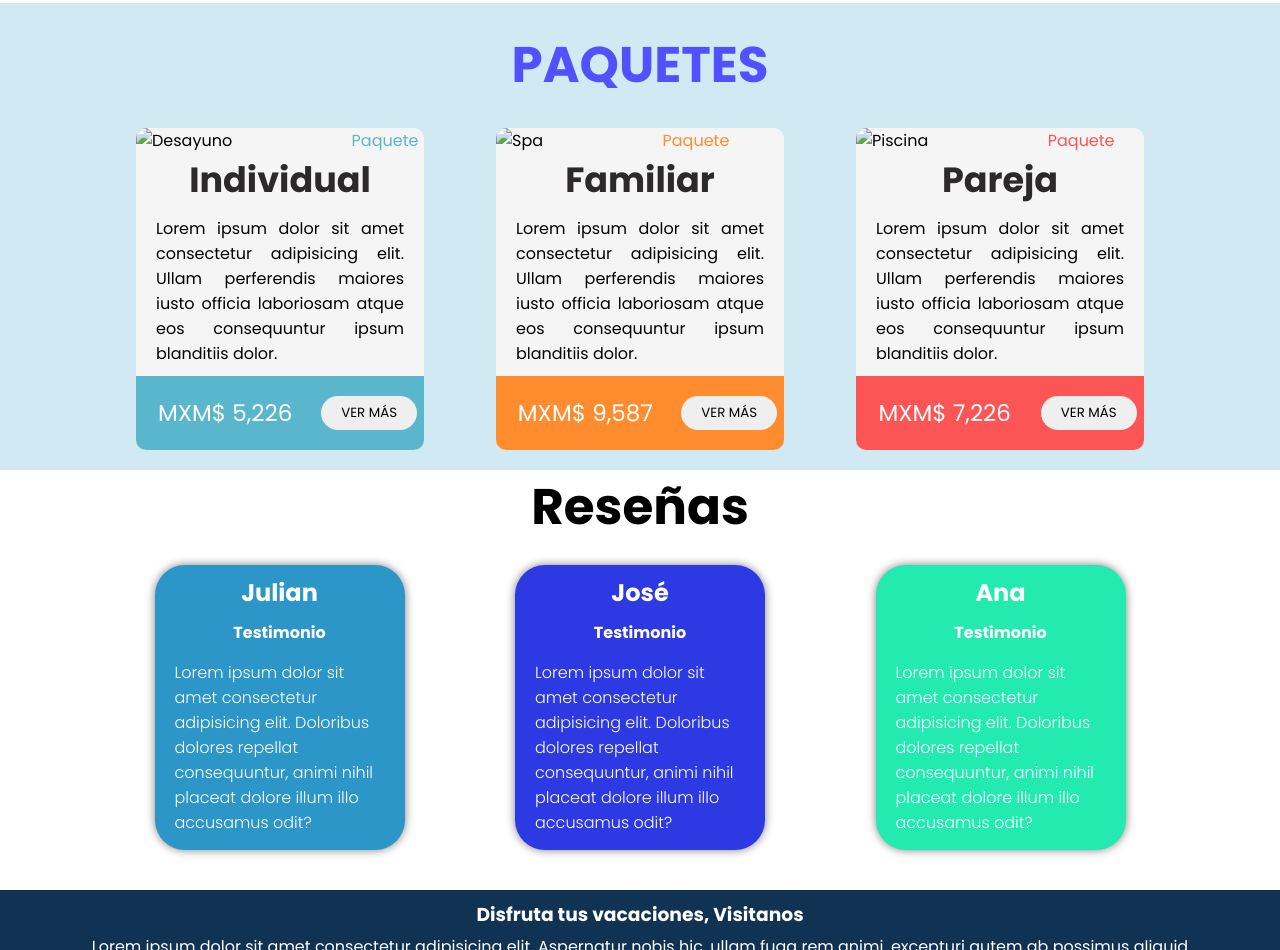
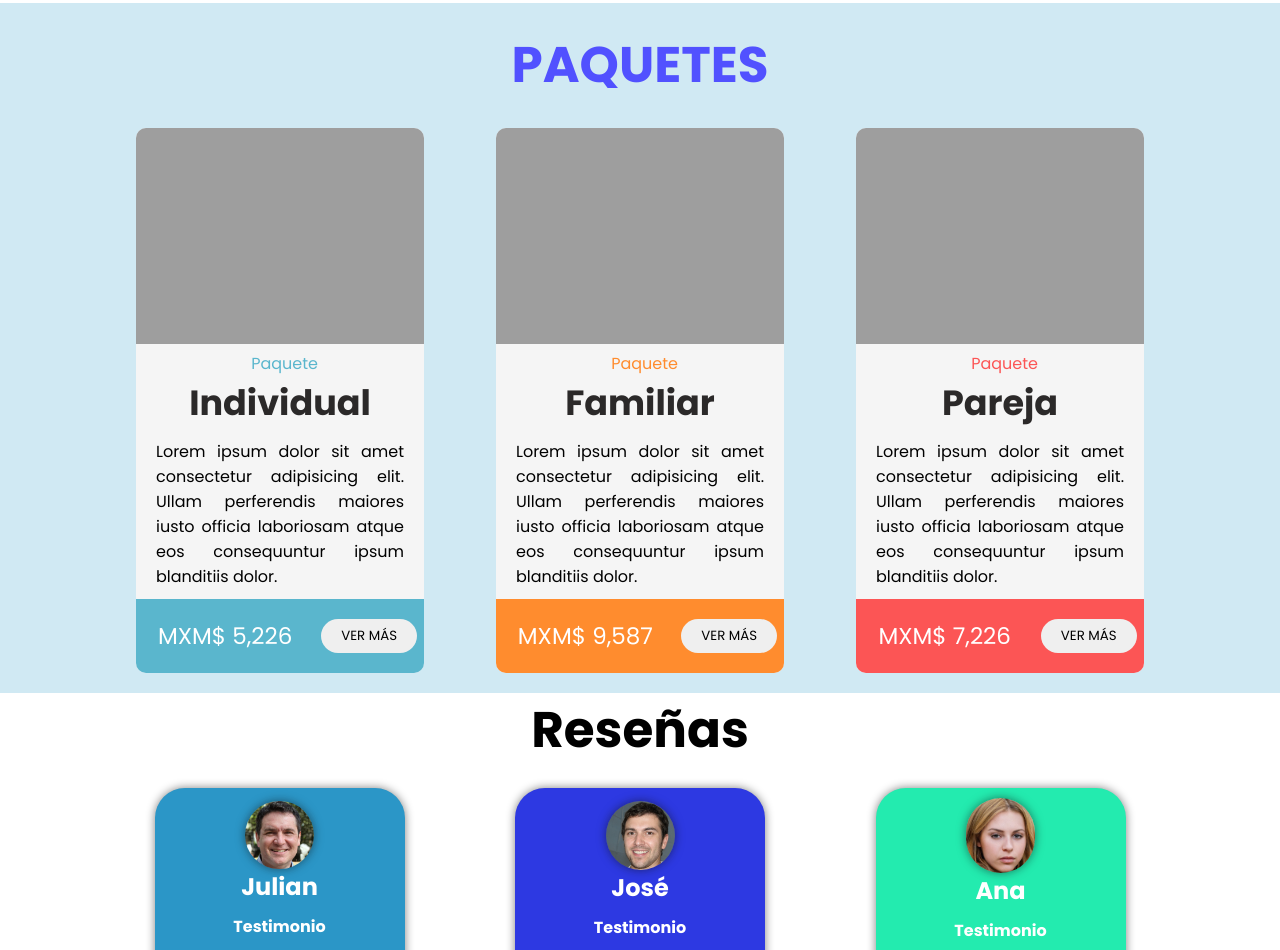
Before and after one commit to EmmanuelGc241/equipo_16, a plain HTML site: page index.html in a window 1280 px wide. Shown: the part 1550-2500 px from the top of the page. Drawn offline with Linux system fonts and the light colour scheme; the site is published under a folder, as on GitHub Pages, so addresses that start at the root find nothing; a web font is replaced by a local one.

Commit message:
arreglando problemas

```diff
--- a/index.html
+++ b/index.html
@@ -107,7 +107,7 @@
 
       <div class="paquetes__container max-w">
         <div class="div__detalles">
-          <img src="../images/comida.jpg" alt="Desayuno" />
+          <img src="images/comida.jpg" alt="Desayuno" />
           <label class="div__detalles-in">Paquete</label>
           <h2 class="div__detalles-h2">Individual</h2>
           <p class="div__detalles-p">
@@ -123,7 +123,7 @@
         </div>
 
         <div class="div__detalles">
-          <img src="../images/spa.jpg" alt="Spa" />
+          <img src="images/spa.jpg" alt="Spa" />
           <label class="div__detalles-fam">Paquete</label>
           <h2 class="div__detalles-h2">Familiar</h2>
           <p class="div__detalles-p">
@@ -139,7 +139,7 @@
         </div>
 
         <div class="div__detalles">
-          <img src="../images/piscina.jpg" alt="Piscina" />
+          <img src="images/piscina.jpg" alt="Piscina" />
           <label class="div__detalles-par">Paquete</label>
           <h2 class="div__detalles-h2">Pareja</h2>
           <p class="div__detalles-p">
@@ -160,7 +160,7 @@
       <h1 class="h1__reseñas">Reseñas</h1>
       <div class="reseñas__container">
         <div class="div__reseñas">
-          <img src="/images/reseña-1.jpg" alt="" >
+          <img src="images/reseña-1.jpg" alt="" >
           <h2 class="h2__reseña">Julian</h2>
           <h4 class="h4__reseña">Testimonio</h4>
           <p>
@@ -170,7 +170,7 @@
           </p>
         </div>
         <div class="div__reseñas">
-            <img src="/images/reseña-2.jpg" alt="" >
+            <img src="images/reseña-2.jpg" alt="" >
           <h2 class="h2__reseña">José</h2__reseña>
           <h4 class="h4__reseña">Testimonio</h4>
           <p>
@@ -180,7 +180,7 @@
           </p>
         </div>
         <div class="div__reseñas">
-              <img src="/images/reseña-3.jpg" alt="" >
+              <img src="images/reseña-3.jpg" alt="" >
           <h2 class="h2__reseña">Ana</h2>
           <h4 class="h4__reseña">Testimonio</h4>
           <p>
```
